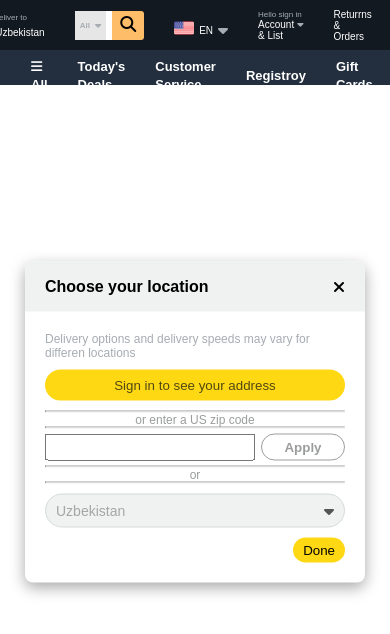
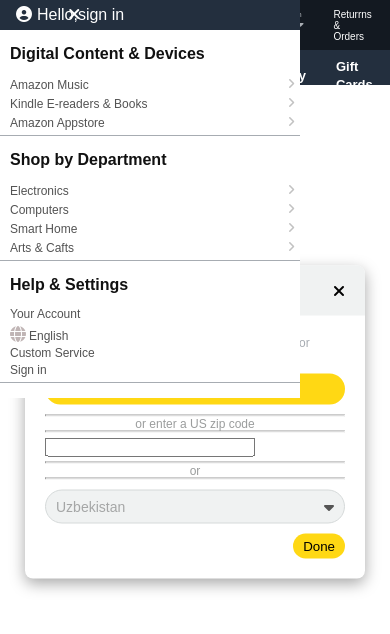
Before and after one commit to ibrohim-abdurahimov/lesson22, a plain HTML site: page index.html in a window 390 px wide. Shown: the top 634 px of the page. Drawn offline with Linux system fonts and the light colour scheme.

Commit message:
hamburger

```diff
--- a/index.html
+++ b/index.html
@@ -92,7 +92,7 @@
         <section class="header__footer">
             <div class="container">
                 <ul class="footer__collection">
-                    <li class="footer__item">
+                    <li onclick="showMenyu()" class="footer__item">
                         <a href="#" class="footer__link">
                             <span>
                                 <i class="fa-solid fa-bars" style="color: #ffffff;"></i>
@@ -126,6 +126,71 @@
                         </a>
                     </li>
                 </ul>
+                <div class="menyu">
+                    <div class="navbar">
+                        <div class="navbar__user">
+                            <i class="fa-solid fa-circle-user" style="color: #fcfcfc;"></i>
+                        </div>
+                        <p class="navbar__title">Hello,sign in</p>
+                        <div onclick="closeMenyu()" class="navbar__close">
+                            <i class="fa-solid fa-xmark " style="color: #ffffff;"></i>
+                        </div>
+                    </div>
+                    <div class="menyu__subtitle">
+                        <p class="menyu__title">
+                            Digital Content & Devices
+                        </p>
+                        <div class="menyu__collection">
+                            <p>Amazon Music</p>
+                            <i class="fa-solid fa-angle-right" style="color: #c2c2c2;"></i>
+                        </div>
+                        <div class="menyu__collection">
+                            <p>
+                                Kindle E-readers & Books
+                            </p>
+                            <i class="fa-solid fa-angle-right" style="color: #c2c2c2;"></i>
+                        </div>
+                        <div class="menyu__collection">
+                            <p>
+                                Amazon Appstore
+                            </p>
+                            <i class="fa-solid fa-angle-right" style="color: #c2c2c2;"></i>
+                        </div>
+                    </div>
+                    <div class="menyu__subtitle">
+                        <p class="menyu__title">
+                            Shop by Department
+                        </p>
+                        <div class="menyu__collection">
+                            <p>Electronics</p>
+                            <i class="fa-solid fa-angle-right" style="color: #c2c2c2;"></i>
+                        </div>
+                        <div class="menyu__collection">
+                            <p>Computers</p>
+                            <i class="fa-solid fa-angle-right" style="color: #c2c2c2;"></i>
+                        </div>
+                        <div class="menyu__collection">
+                            <p>Smart Home</p>
+                            <i class="fa-solid fa-angle-right" style="color: #c2c2c2;"></i>
+                        </div>
+                        <div class="menyu__collection">
+                            <p>Arts & Cafts</p>
+                            <i class="fa-solid fa-angle-right" style="color: #c2c2c2;"></i>
+                        </div>
+                    </div>
+                    <div class="menyu__subtitle">
+                        <p class="menyu__title">
+                            Help & Settings
+                        </p>
+                        <p class="menyu__text">Your Account</p>
+                        <div class="menyu__language">
+                            <i class="fa-solid fa-globe" style="color: #c0b5b5;"></i>
+                            <p class="menyu__text">English</p>
+                        </div>
+                        <p class="menyu__text">Custom Service</p>
+                        <p class="menyu__text">Sign in</p>
+                    </div>
+                </div>
             </div>
         </section>
     </header>
--- a/js/app.js
+++ b/js/app.js
@@ -1,8 +1,16 @@
 const deliver = document.querySelector(".navbar__model")
-
+function showModel(){
+    deliver.style.display = "block"
+}
 function closeModel(){
     deliver.style.display = "none"
 }
-function showModel(){
-    deliver.style.display = "block"
+
+
+const all = document.querySelector(".menyu")
+function closeMenyu(){
+    all.style.display = "none"
 }
+function showMenyu(){
+    all.style.display = "block"
+}
--- a/sass/components/_header.scss
+++ b/sass/components/_header.scss
@@ -253,3 +253,59 @@
     color: #fff;
     font-size: 13px;
 }
+
+.menyu{
+    position: fixed;
+    top: 0;
+    left: 0;
+    padding-bottom: 15px;
+    overflow: scroll;
+    width: 300px;
+    background-color: #fff;
+    height: auto;
+    .navbar{
+        display: flex;
+        justify-content: left;
+        align-items: center;
+        gap: 5px;
+        height: 30px;
+        background-color: #232F3E;
+        &__title{
+            color: #fff;
+        }
+        &__close{
+            position: fixed;
+            top: 5;
+            left: 17.5%;
+        }
+    }
+    &__subtitle{
+        border-bottom:1px solid #a7acb2 ;
+        padding: 5px;
+        padding-left: 10px;
+
+    }
+    &__title{
+        color: #111111;
+        font-weight: 700;
+        padding: 10px 0;
+    }
+    &__collection{
+        display: flex;
+        justify-content: space-between;
+        color: #535353;
+        font-size: 12px;
+        margin-top: 5px;
+    }
+    &__text{
+        color: #535353;
+        font-size: 12px;
+        margin-top: 3px;
+    }
+    &__language{
+        margin-top: 5px;
+        display: flex;
+        gap: 3px;
+    }
+
+}
```
Also changed, not shown: css/main.min.css, 1 other file.
